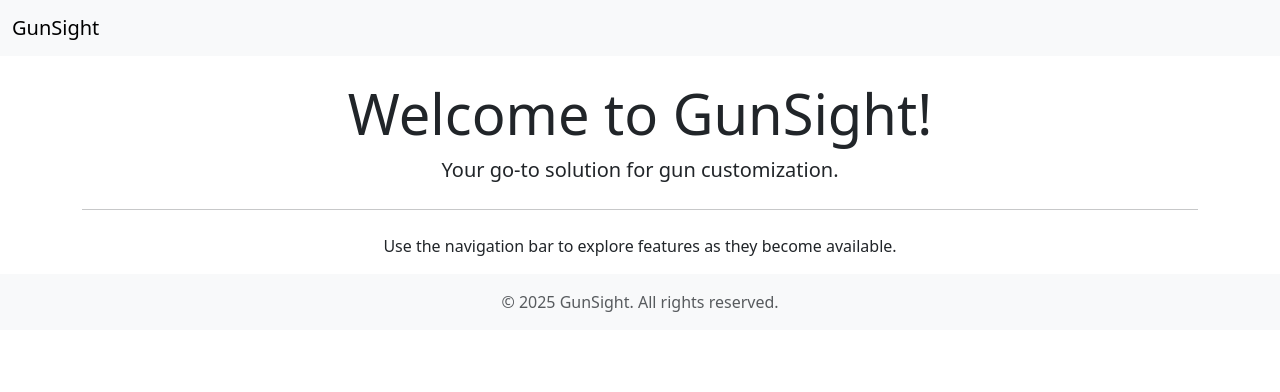
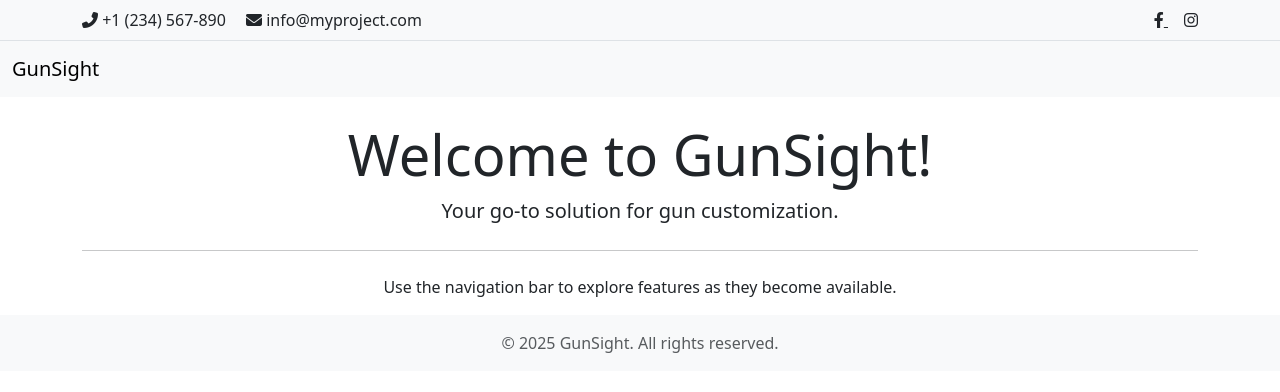
Before and after one commit to itexx99/gunsight, a Django app: page / in a window 1280 px wide. Shown: the top 392 px of the page. Run offline with Django 5.2, Linux system fonts and the light colour scheme.

Commit message:
Add contact info

```diff
--- a/templates/base.html
+++ b/templates/base.html
@@ -5,9 +5,33 @@
     <title>{% block title %}GunSight{% endblock %}</title>
     <!-- Bootstrap CSS -->
     <link href="https://cdn.jsdelivr.net/npm/bootstrap@5.3.0/dist/css/bootstrap.min.css" rel="stylesheet">
+    <!-- Font Awesome CSS -->
+    <link rel="stylesheet" href="https://cdnjs.cloudflare.com/ajax/libs/font-awesome/6.4.0/css/all.min.css">
     {% block extra_head %}{% endblock %}
 </head>
 <body>
+    <!-- Top Bar with Contact Info and Social Media Links -->
+    <div class="bg-light py-2 border-bottom">
+        <div class="container d-flex justify-content-between align-items-center">
+            <div>
+                <a href="tel:+1234567890" class="me-3 text-decoration-none text-dark">
+                    <i class="fas fa-phone-alt"></i> +1 (234) 567-890
+                </a>
+                <a href="mailto:info@myproject.com" class="text-decoration-none text-dark">
+                    <i class="fas fa-envelope"></i> info@myproject.com
+                </a>
+            </div>
+            <div>
+                <a href="https://facebook.com/myproject" class="text-dark me-3" target="_blank" rel="noopener">
+                    <i class="fab fa-facebook-f"></i>
+                </a>
+                <a href="https://instagram.com/myproject" class="text-dark" target="_blank" rel="noopener">
+                    <i class="fab fa-instagram"></i>
+                </a>
+            </div>
+        </div>
+    </div>
+
     <!-- Navigation Bar -->
     <nav class="navbar navbar-expand-lg navbar-light bg-light">
         <div class="container-fluid">
```
